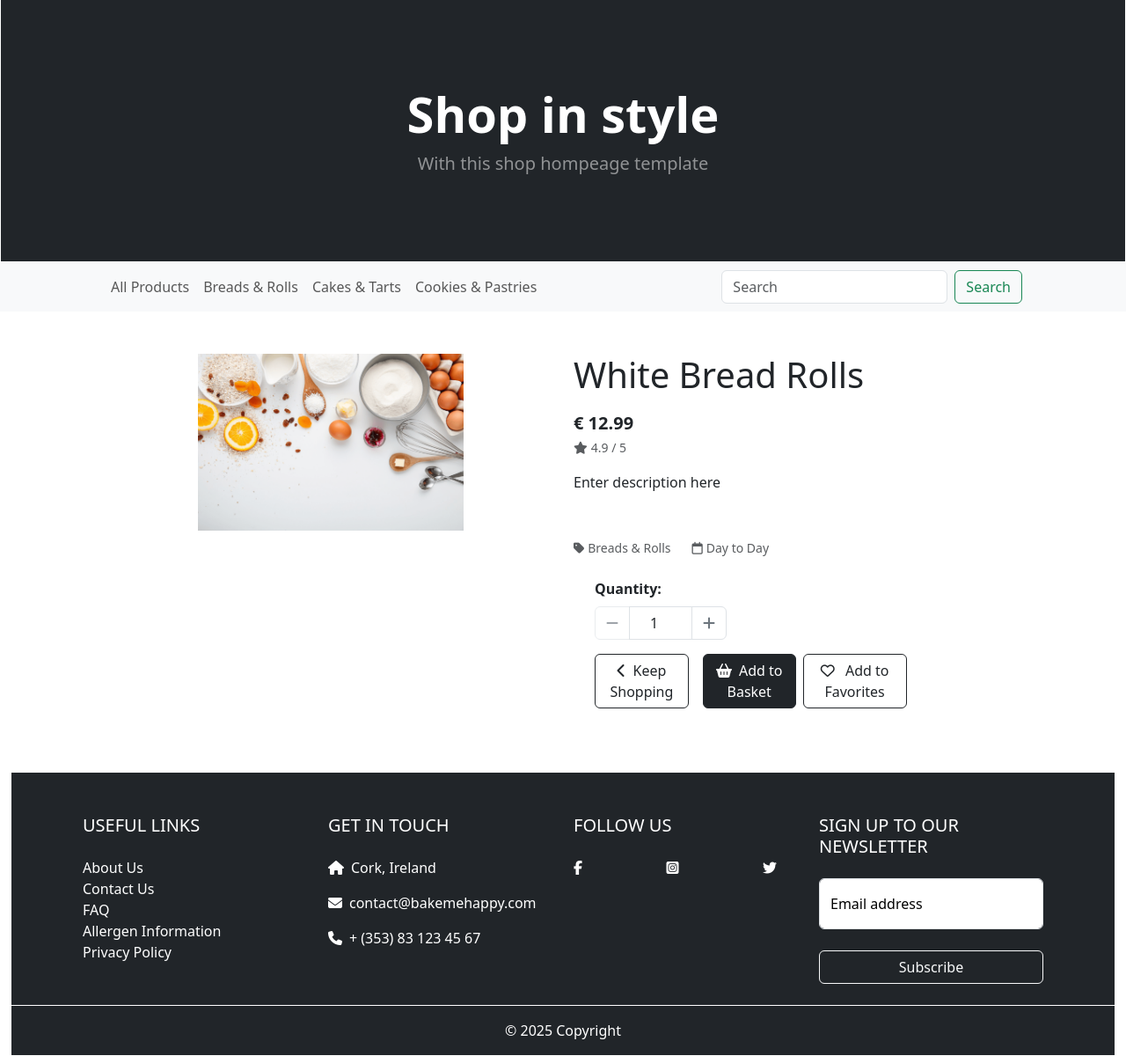
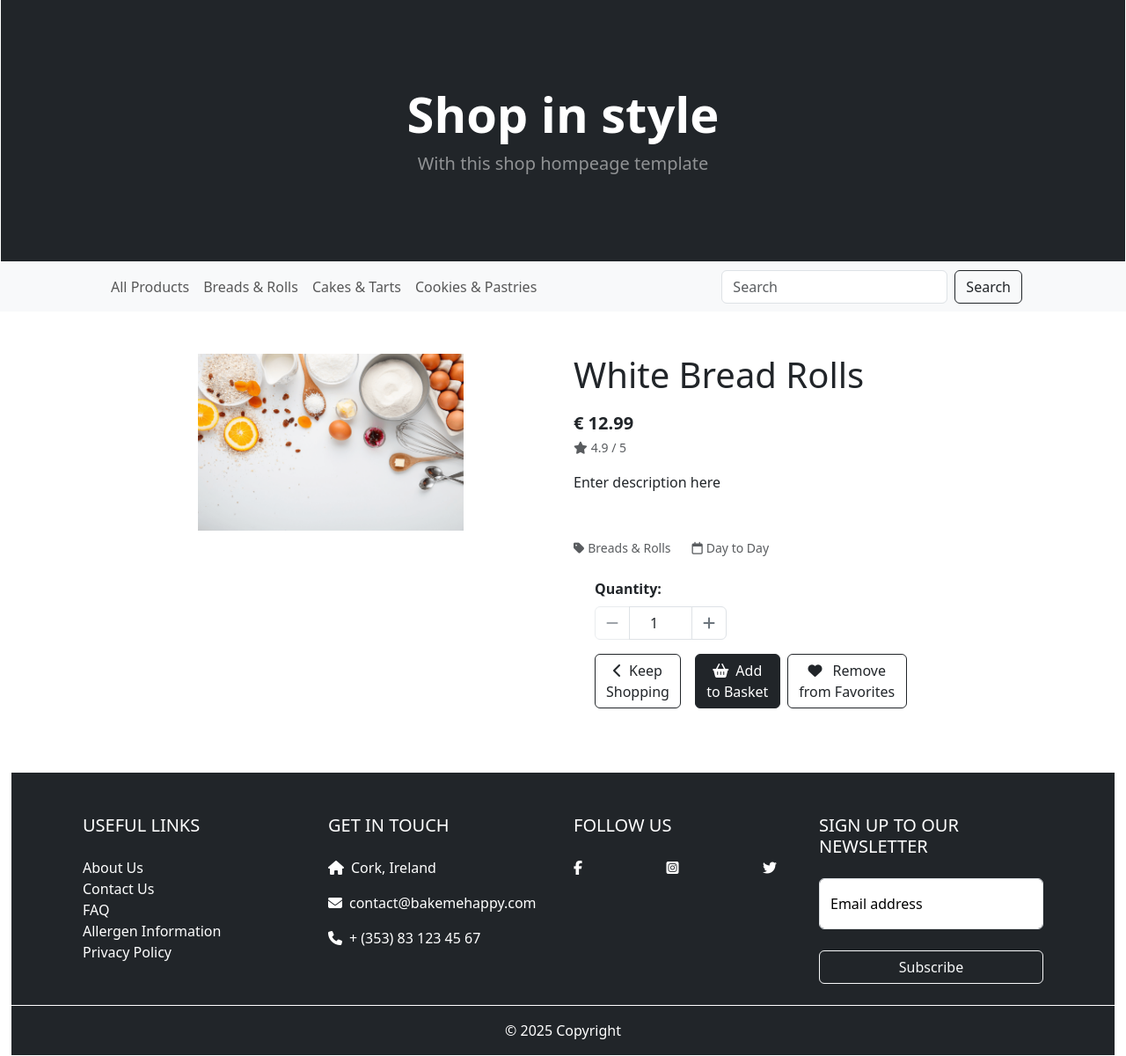
Before and after one commit to Sarah-Bue/bake-me-happy, a Django app: page /products/1/ in a window 1280 px wide. Shown: the part 57-1257 px from the top of the page at 88% size. Run offline with Django 4.2, Linux system fonts and the light colour scheme; a user stored in the database is signed in; data comes from the database, SQL or seed files in the repository; tables that the repository leaves empty hold one stand-in row (values such as "Sample post"); some libraries are stand-ins or nearby versions.

Commit message:
fix: update favorite button toggle to change depending on favorite status

```diff
--- a/products/templates/products/product_detail.html
+++ b/products/templates/products/product_detail.html
@@ -107,8 +107,14 @@
 
                                     <!-- Toggle Favorites Button -->
                                     <a href="{% url 'toggle_favorites' product.id %}" class="btn btn-outline-dark favorite-btn" data-product-id="{{ product.id }}" aria-label="{% if product in user.favorite_set.all %}Remove{% else %}Add{% endif %} {{ product.name }} {% if product in user.favorite_set.all %}from{% else %}to{% endif %} favorites">
-                                        <i class="{% if product in user.favorite_set.all %}fas{% else %}far{% endif %} fa-heart me-2" aria-hidden="true"></i>
-                                        <span>{% if product in user.favorite_set.all %}Remove from{% else %}Add to{% endif %} Favorites</span>
+                                        <i class="{% if is_favorite %}fas{% else %}far{% endif %} fa-heart me-2" aria-hidden="true"></i>
+                                        <span>
+                                            {% if is_favorite %}
+                                                Remove from Favorites
+                                            {% else %}
+                                                Add to Favorites
+                                            {% endif %}
+                                        </span>
                                     </a>
                                 </div>
                         </form>
@@ -122,8 +128,6 @@
 <!-- Postload JS Block -->
 {% block postloadjs %}
 {{ block.super }}
-<!-- Favorites JS -->
-<script src="{% static 'favorites/js/favorites.js' %}"></script>
 <!-- Quantity Input JS -->
 {% include 'products/includes/quantity_input_script.html' %}
 {% endblock %}
--- a/products/views.py
+++ b/products/views.py
@@ -4,13 +4,14 @@ from django.contrib import messages
 from django.db.models import Q, F
 from django.db.models.functions import Lower
 from .models import Product, Category, Occasion
+from favorites.models import Favorite
 
 def all_products(request):
     """
     A view to show all products, including sorting and search queries.
     """
 
-    # Get all products initially
+    # Get all products
     products = Product.objects.all()
 
     # Initialize variables
@@ -74,7 +75,7 @@ def all_products(request):
         if 'q' in request.GET:
             query = request.GET['q']
             if not query:
-                messages.error(request, "You didn't enter any search criteria!")
+                messages.error(request, "Pleae enter search criteria and try again.")
                 return redirect(reverse('products'))
 
             # Search across name, German name, and description
@@ -88,6 +89,11 @@ def all_products(request):
     # Create current sorting string for context
     current_sorting = f'{sort}_{direction}' if sort and direction else ''
 
+    # Get favorite product IDs for authenticated user
+    favorite_products = []
+    if request.user.is_authenticated:
+        favorite_products = Favorite.objects.filter(user=request.user).values_list('product_id', flat=True)
+
     # Prepare template context
     context = {
         'products': products,
@@ -95,6 +101,7 @@ def all_products(request):
         'current_categories': categories,
         'current_occasions': occasions,
         'current_sorting': current_sorting,
+        'favorite_products': favorite_products,
     }
 
     # Render products page
@@ -111,11 +118,16 @@ def product_detail(request, product_id):
     """
     product = get_object_or_404(Product, pk=product_id)
 
+    # Check if product is in user's favorites
+    is_favorite = False
+    if request.user.is_authenticated:
+        is_favorite = Favorite.objects.filter(user=request.user, product=product).exists()
+
     context = {
         'product': product,
+        'is_favorite': is_favorite,
     }
 
-    # Render product detail page
     return render(
         request,
         'products/product_detail.html',
--- a/templates/base.html
+++ b/templates/base.html
@@ -157,7 +157,7 @@
                 <!-- Search Bar-->
                 <form class="d-flex" role="search" method="GET" action="{% url 'products' %}">
                     <input class="form-control me-2" name="q" type="search" placeholder="Search" aria-label="Search products">
-                    <button class="btn btn-outline-success" type="submit" aria-label="Submit search">Search</button>
+                    <button class="btn btn-outline-dark" type="submit" aria-label="Submit search">Search</button>
                 </form>
             </div>
         </div>
```
Also changed, not shown: products/templates/products/products.html (+2 -10 lines), favorites/static/js/favorites.js (deleted).
